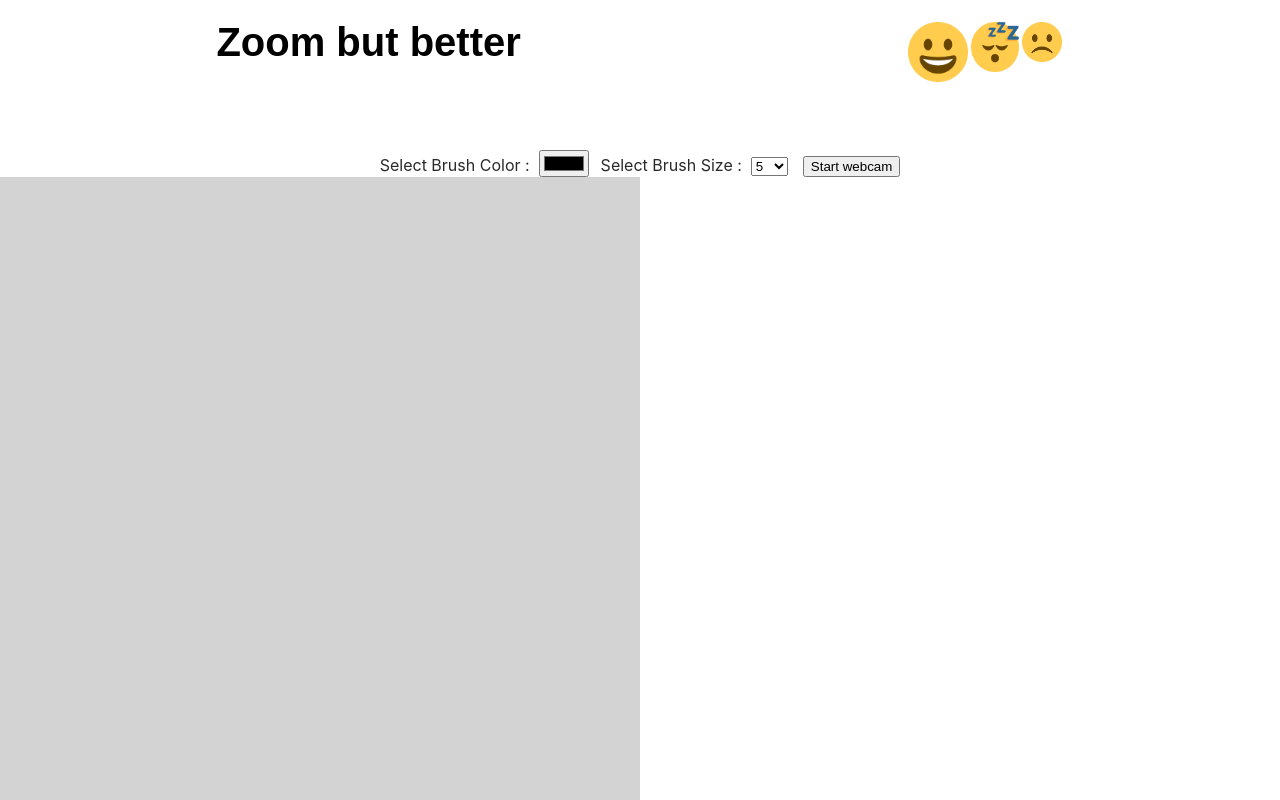
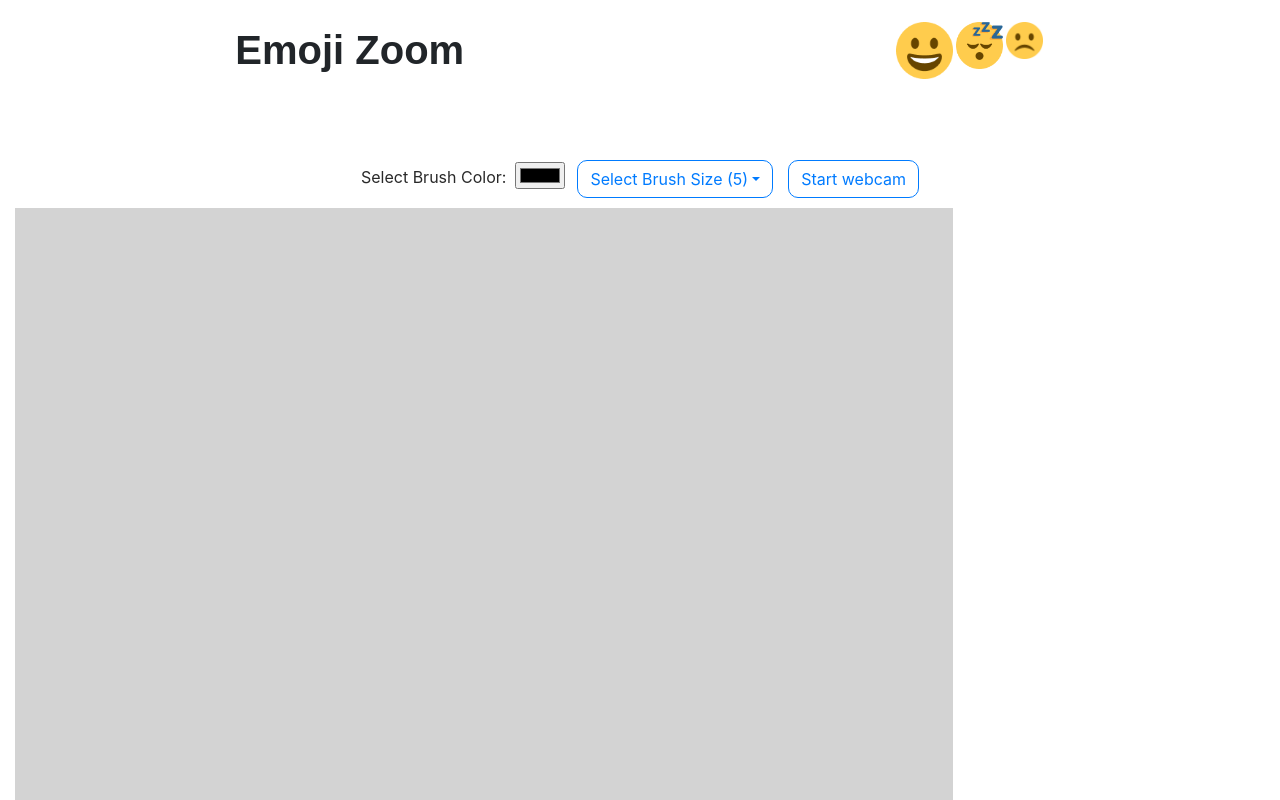
Before and after one commit to A-Telfer/CalgaryHacks2021, a React (Create React App) app in the folder frontend/: page / in a window 1280 px wide. Both pictures are taken after a click on the button "🧑‍🏫 Professor". Built offline with nearby package versions, Linux system fonts and the light colour scheme.

Commit message:
Added bootstrap and Drowsiness text on the right

```diff
--- a/frontend/src/App.js
+++ b/frontend/src/App.js
@@ -3,13 +3,16 @@ import logo from './logo.svg';
 import './App.css';
 import Container from './components/container/Container';
 import Emojis from "./components/emojis/Emojis";
+import 'bootstrap/dist/css/bootstrap.min.css';
+import Button from 'react-bootstrap/Button';
 
 const ROLES = ["🧑‍🏫 Professor", "🧑‍🎓 Student"];
 
 const buttonStyle = {
-  padding: '5px',
-  margin: '5px',
-  fontSize: '32px'
+  padding: '15px',
+  margin: '10px',
+  fontSize: '32px',
+  borderRadius: '20px'
 };
 
 function App() {
@@ -32,13 +35,14 @@ function App() {
       <div>
         {
           ROLES.map(role =>
-            <button
+            <Button
+              variant="outline-primary"
               style={buttonStyle}
               onClick={e => {
                 setProfOrStudentSelected(true)
                 setSelectedRole(e.currentTarget.textContent)
               }}
-            >{role}</button>
+            >{role}</Button>
           )
         }
       </div>
--- a/frontend/src/components/container/Container.jsx
+++ b/frontend/src/components/container/Container.jsx
@@ -9,6 +9,12 @@ import './style.css';
 import { calcEAR } from "./eye.helper";
 import { HOST } from "../../constants";
 
+import { Button, DropdownButton } from 'react-bootstrap';
+import { Dropdown } from 'react-bootstrap';
+import DropdownItem from 'react-bootstrap/esm/DropdownItem';
+import Form from 'react-bootstrap/Form'
+// import { param } from 'jquery';
+
 class Container extends React.Component {
     constructor(props) {
         super(props);
@@ -18,7 +24,9 @@ class Container extends React.Component {
             color: "#000000",
             size: "5",
             socket: undefined,
-            groupEmotions: ['happy', 'neutral', 'sad']
+            groupEmotions: ['happy', 'neutral', 'sad'],
+            earString: '',
+            tsEarString: Date.now()
         }
     }
 
@@ -28,9 +36,9 @@ class Container extends React.Component {
         })
     }
 
-    changeSize(params) {
+    changeSize(size) {
         this.setState({
-            size: params.target.value
+            size: "" + size
         })
     }
 
@@ -60,10 +68,19 @@ class Container extends React.Component {
             const rightEye = result.landmarks.getRightEye()
             const EAR = calcEAR(leftEye) + calcEAR(rightEye)
             const text = ['EAR: ' + EAR.toString()]
-            if (EAR < 50) {
+            if (EAR < 45) {
                 console.log("ear less than 50", text)
             } else {
                 console.log("ear greater than 50", text)
+            }
+
+            console.log()
+
+            if ((Date.now() - this.state.tsEarString) > 5000) {
+                this.setState({
+                    earString: EAR < 45 ? "Drowsy 😴😴" : "",
+                    tsEarString: Date.now()
+                })
             }
 
         } else {
@@ -129,18 +146,47 @@ class Container extends React.Component {
         return (
             <div>
                 <div style={{ display: 'flex', justifyContent: 'space-around', padding: '20px' }}>
-                    <span style={{ fontSize: '40px', fontFamily: 'sans-serif', fontWeight: 'bold' }}>Zoom but better</span>
+                    <span style={{ fontSize: '40px', fontFamily: 'sans-serif', fontWeight: 'bold' }}>Emoji Zoom</span>
                     <div style={{ visibility: this.props.role ? 'visible' : 'hidden' }}>
                         <Emojis order={this.state.groupEmotions} />
                     </div>
                 </div>
                 <div className="container">
-                    <div class="tools-section">
-                        <div className="color-picker-container">
-                            Select Brush Color : &nbsp;
-                        <input type="color" value={this.state.color} onChange={this.changeColor.bind(this)} />
+                    <div className="tools-section">
+
+                        <div style={{ fontSize: '32px', position: 'fixed', right: 10 }}>
+                            { this.state.earString }
                         </div>
 
+                        <div className="color-picker-container">
+                            Select Brush Color: &nbsp;
+                        <input
+                            // style={{ height: '35px', marginTop: '10px' }}
+                            type="color"
+                            value={this.state.color}
+                            onChange={this.changeColor.bind(this)} />
+                        </div>
+
+                        <div className="brushsize-container">
+                            {/* Select Brush Size : &nbsp; */}
+                        <DropdownButton
+                            variant="outline-primary"
+                            style={{ display: 'inline' }}
+                            title={`Select Brush Size (${this.state.size})`}
+                            // onChange={this.changeSize.bind(this)}
+                        >
+                            {
+                                [5, 10, 15, 20, 25, 30].map(item =>
+                                    <Dropdown.Item
+                                        onClick={() => this.changeSize(item)}
+                                    >
+                                        {item}
+                                    </Dropdown.Item>
+                                )
+                            }
+                            </DropdownButton>
+                        </div>
+{/*
                         <div className="brushsize-container">
                             Select Brush Size : &nbsp;
                         <select value={this.state.size} onChange={this.changeSize.bind(this)}>
@@ -151,15 +197,18 @@ class Container extends React.Component {
                                 <option> 25 </option>
                                 <option> 30 </option>
                             </select>
-                        </div>
+                        </div> */}
 
                         <div className="start-webcam-button">
-                            <button onClick={() => this.getVideo()}>Start webcam</button>
+                            <Button
+                                variant="outline-primary"
+                                style={{ borderRadius: '10px' }}
+                                onClick={() => this.getVideo()}>Start webcam</Button>
                         </div>
                     </div>
-                    <div style={{ display: 'flex', height: '100%    ' }}>
+                    <div style={{ display: 'flex', height: '100%', justifyContent: 'space-around    ' }}>
                         <div style={{
-                            flex: '1',
+                            flex: '3',
                             display: 'flex',
                             justifyContent: 'center',
                             alignItems: 'center'
--- a/frontend/src/components/container/style.css
+++ b/frontend/src/components/container/style.css
@@ -3,6 +3,7 @@
     top: 150px;
     width: 100%;
     height: 92%;
+    max-width: 9999px !important;
     /* background: linear-gradient(0deg, #ffffff, #ffffff); */
 }
 
@@ -10,6 +11,10 @@
     text-align: center;
     display: inline;
     color: #292929;
+}
+
+.dropdown-toggle {
+    border-radius: 10px !important;
 }
 
 .brushsize-container {
@@ -25,10 +30,11 @@
 
 .tools-section {
     text-align: center;
+    padding: 10px;
 }
 
 .board-container {
-    /* width: 100%; */
+    width: 100%;
     height: 100%;
     margin: auto;
     background: lightgrey;
```
Also changed, not shown: 1 other file (tests, documents, lock files or other folders).
